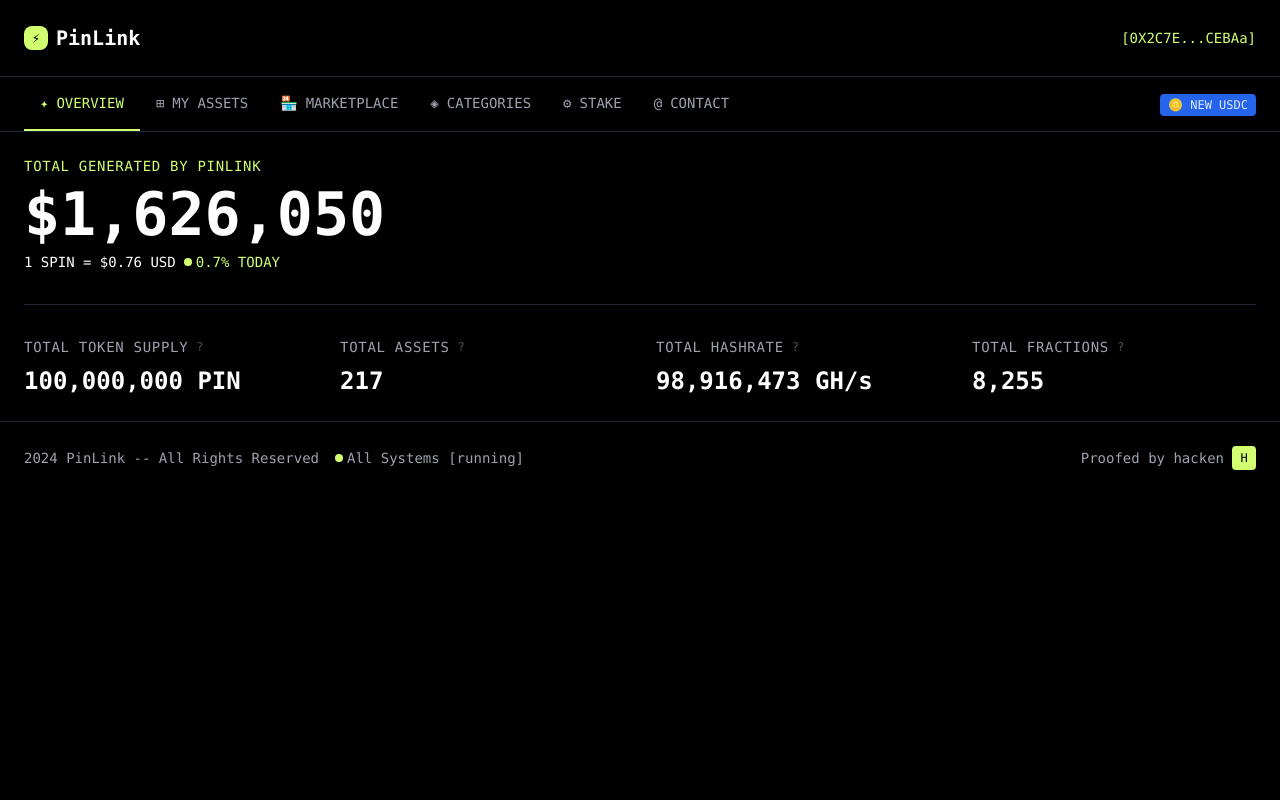
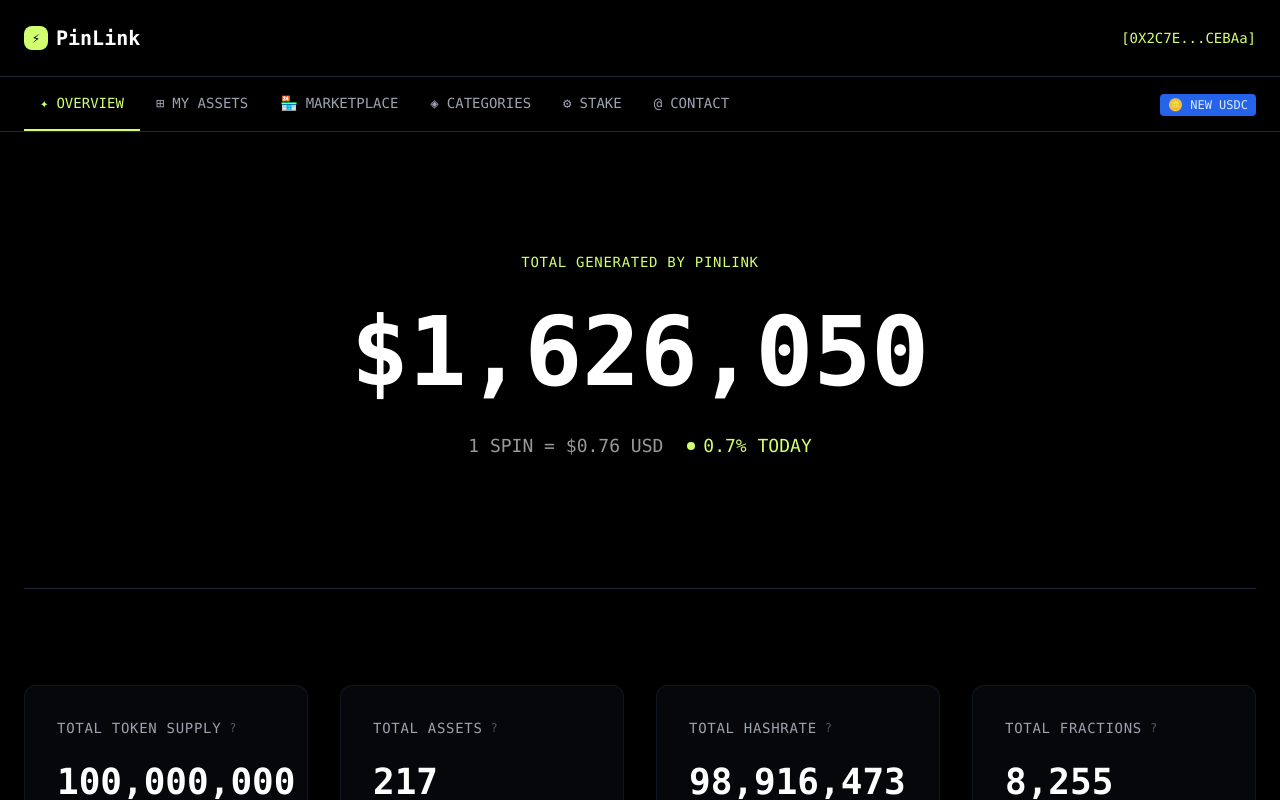
Before and after one commit to Dustin0401/pinlink-ai-connect, a React (Vite) app: page /dashboard in a window 1280 px wide. Shown: the top 800 px of the page. Built offline with nearby package versions, Linux system fonts and the light colour scheme; a web font is replaced by a local one.

Commit message:
Add whitespace to overview page
Implement proper spacing and whitespace on the overview page to match the reference design. This includes adjusting padding and margins between text elements and sections for a cleaner and more organized layout.

```diff
--- a/src/pages/Dashboard.tsx
+++ b/src/pages/Dashboard.tsx
@@ -67,33 +67,33 @@ const Dashboard = () => {
       {/* Main Content */}
       <main className="p-6">
         {activeTab === "OVERVIEW" && (
-          <div className="space-y-8">
+          <div className="space-y-16 py-8">
             {/* Total Generated Section */}
-            <div>
-              <p className="text-primary text-sm mb-2 uppercase tracking-wider">
+            <div className="text-center space-y-8 py-16">
+              <p className="text-primary text-sm mb-4 uppercase tracking-wider font-mono">
                 Total Generated by PinLink
               </p>
-              <div className="text-6xl font-bold mb-2">$1,626,050</div>
-              <div className="flex items-center gap-2 text-sm">
-                <span>1 SPIN = $0.76 USD</span>
-                <span className="flex items-center gap-1 text-primary">
+              <div className="text-8xl font-bold mb-6 leading-none">$1,626,050</div>
+              <div className="flex items-center justify-center gap-6 text-lg">
+                <span className="text-muted-foreground">1 SPIN = $0.76 USD</span>
+                <span className="flex items-center gap-2 text-primary">
                   <span className="w-2 h-2 bg-primary rounded-full"></span>
                   0.7% TODAY
                 </span>
               </div>
             </div>
 
-            <Separator className="bg-gray-800" />
+            <Separator className="bg-gray-800 my-16" />
 
             {/* Stats Grid */}
-            <div className="grid grid-cols-4 gap-8">
+            <div className="grid grid-cols-1 md:grid-cols-2 lg:grid-cols-4 gap-8 py-8">
               {stats.map((stat, index) => (
-                <div key={index} className="space-y-2">
-                  <div className="flex items-center gap-2 text-gray-400 text-sm uppercase tracking-wider">
+                <div key={index} className="space-y-6 p-8 border border-gray-800/50 rounded-lg bg-gray-900/30">
+                  <div className="flex items-center gap-2 text-gray-400 text-sm uppercase tracking-wider font-mono">
                     {stat.label}
                     <span className="text-xs opacity-50">{stat.icon}</span>
                   </div>
-                  <div className="text-2xl font-bold">{stat.value}</div>
+                  <div className="text-4xl font-bold text-white">{stat.value}</div>
                 </div>
               ))}
             </div>
```
